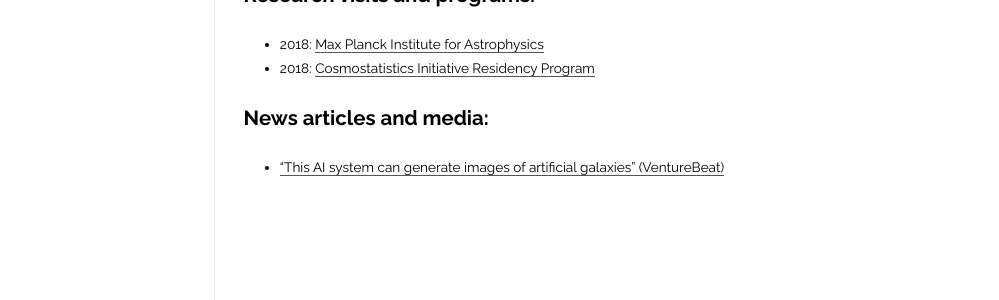
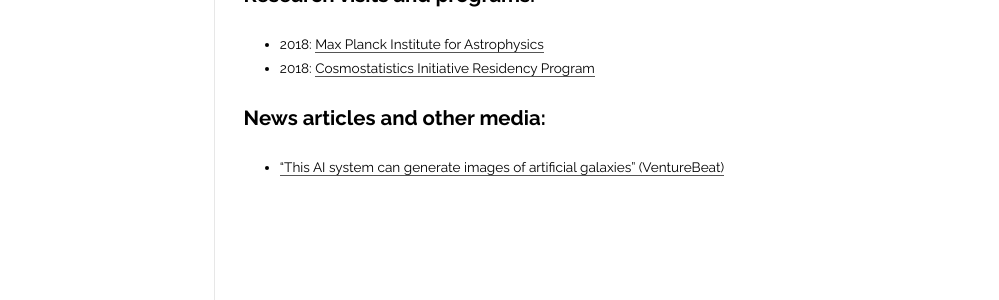
Before and after one commit to moews/moews.github.io, a Jekyll site: the page built from _posts/2017-03-26-research.md, in a window 1280 px wide. Shown: the part 600-900 px from the top of the page, without its empty margins (144-1143 px from the left). Built offline with Jekyll 4.4.1, drawn with Linux system fonts in a browser that asks for light colours.

Commit message:
Update 2017-03-26-research.md

```diff
--- a/_posts/2017-03-26-research.md
+++ b/_posts/2017-03-26-research.md
@@ -27,6 +27,6 @@ My research interests are mostly centered on the intersection of cosmology, astr
 * 2018: [Max Planck Institute for Astrophysics](http://www.mpa-garching.mpg.de)
 * 2018: [Cosmostatistics Initiative Residency Program](https://cosmostatistics-initiative.org)
 
-## News articles and media:
+## News articles and other media:
 
 * ["This AI system can generate images of artificial galaxies" (VentureBeat)](https://venturebeat.com/2018/11/08/this-ai-system-can-generate-images-of-artificial-galaxies)
```
